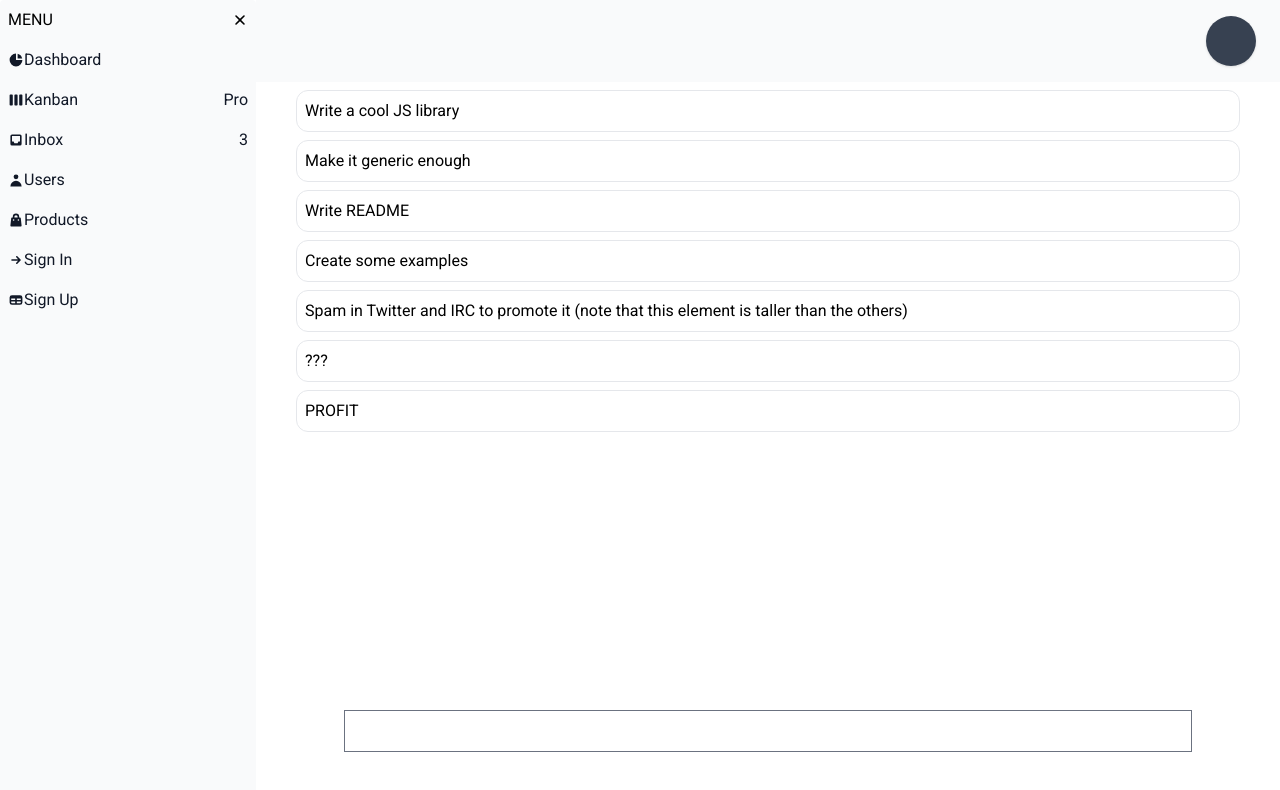
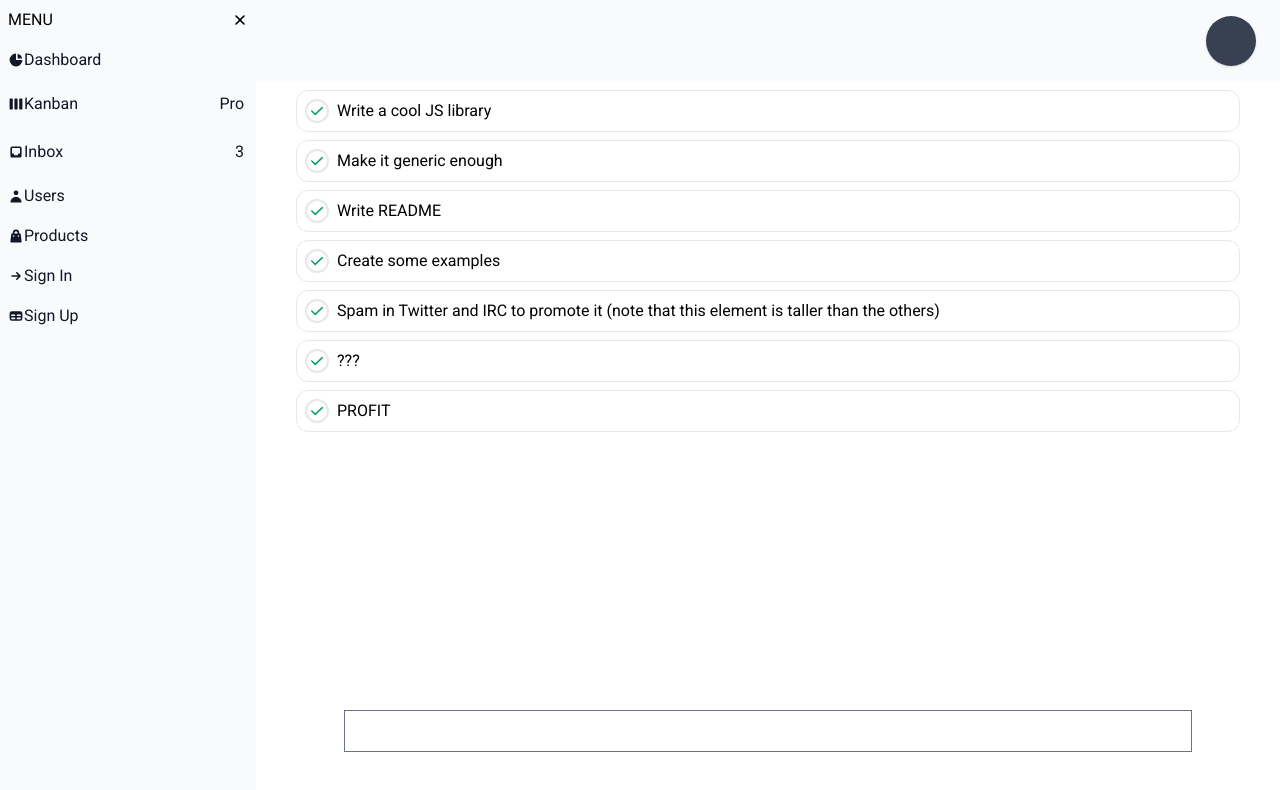
Before and after one commit to rizalazky/todolist-nextjs-app, a Next.js app: page / in a window 1280 px wide. Shown: the top 790 px of the page. Built offline with nearby package versions, Linux system fonts and the light colour scheme.

Commit message:
Task List component : add check box

```diff
--- a/src/components/dragablecard/index.tsx
+++ b/src/components/dragablecard/index.tsx
@@ -100,7 +100,14 @@ const DragableCard: FC<CardProps> = ({ id, text, index, moveCard }) => {
   drag(drop(ref))
   return (
     <div ref={ref} className='w-full rounded-xl border p-2 my-2 cursor-move' style={{ opacity }} data-handler-id={handlerId}>
-      {text}
+      <div className="flex items-center gap-2">
+        <div className='h-full cursor-pointer p-1 border-2 border-gray-200 rounded-full aspect-square'>
+          <svg className="flex-shrink-0 w-3 h-3 text-green-500 dark:text-green-400" aria-hidden="true" xmlns="http://www.w3.org/2000/svg" fill="none" viewBox="0 0 16 12">
+              <path stroke="currentColor" stroke-linecap="round" stroke-linejoin="round" stroke-width="2" d="M1 5.917 5.724 10.5 15 1.5"/>
+          </svg>
+        </div>
+        <p>{text}</p>
+      </div>
     </div>
   )
 }
```
